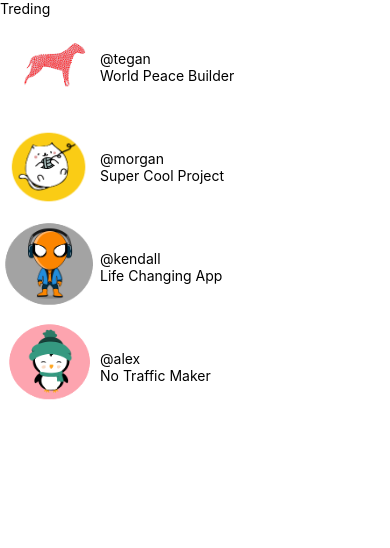
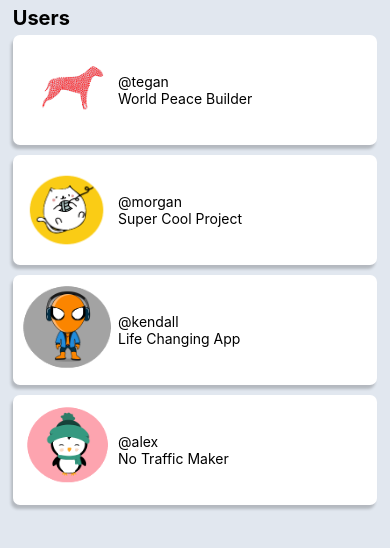
Before and after one commit to alexissengangabo07/React-Native-Navigation, a React Native app: screen / in a window 390 px wide. Shown: the top 548 px of the page. Built offline with nearby package versions, Linux system fonts and the light colour scheme.

Commit message:
Style: styling card

```diff
--- a/App.js
+++ b/App.js
@@ -1,7 +1,7 @@
 import React from 'react';
 import {
   View, Text, SafeAreaView, ScrollView, StatusBar,
-  Image, Button
+  Image, Button, TouchableOpacity, Alert
 } from 'react-native';
 import style from './style';
 
@@ -10,19 +10,19 @@ function App() {
     <SafeAreaView style={style.container}>
       <StatusBar barStyle={"light-content"} hidden={false} backgroundColor="#00BCD4"  />
       <ScrollView>
-        <View>
-        <Text>Treding</Text>
-        <View class="trending annonces">
-            <View style={style.trendingItems}>
-                <View>
+        <View style={style.mainContent}>
+        <Text style={style.textTitle}> Users</Text>
+            <TouchableOpacity style={style.trendingItems} onPress={() => Alert.alert('')}>
+            <View>
                     <Image source={require("./images/img-1-new.png")} style={style.imgSmall} />
                 </View>
                 <View>
                     <Text class="username">@tegan</Text>
                     <Text class="trending-detail">World Peace Builder</Text>
                 </View>
-            </View>
-            <View style={style.trendingItems}>
+            </TouchableOpacity>
+
+            <TouchableOpacity style={style.trendingItems} onPress={() => Alert.alert('')}>
                 <View>
                     <Image source={require("./images/img-1.png")} style={style.imgSmall} />
                 </View>
@@ -30,8 +30,8 @@ function App() {
                     <Text class="username">@morgan</Text>
                     <Text class="trending-detail">Super Cool Project</Text>
                 </View>
-            </View>
-            <View style={style.trendingItems}>
+            </TouchableOpacity>
+            <TouchableOpacity style={style.trendingItems} onPress={() => Alert.alert('')}>
                 <View>
                     <Image source={require("./images/img-3.png")} style={style.imgSmall} />
                 </View>
@@ -39,8 +39,8 @@ function App() {
                     <Text class="username">@kendall</Text>
                     <Text class="trending-detail">Life Changing App</Text>
                 </View>
-            </View>
-            <View style={style.trendingItems}>
+            </TouchableOpacity>
+            <TouchableOpacity style={style.trendingItems} onPress={() => Alert.alert('')}>
                 <View>
                     <Image source={require("./images/img-4.png")} style={style.imgSmall} />
                 </View>
@@ -48,8 +48,7 @@ function App() {
                     <Text class="username">@alex</Text>
                     <Text class="trending-detail">No Traffic Maker</Text>
                 </View>
-            </View>
-        </View>
+            </TouchableOpacity>
         </View>
       </ScrollView>
     </SafeAreaView>
--- a/style.js
+++ b/style.js
@@ -2,10 +2,12 @@ import {StyleSheet} from 'react-native';
 
 const style = StyleSheet.create({
     container: {
-      backgroundColor: 'white'
+        backgroundColor: "#e1e7ef",
+        height: '100%'
     },
-    text: {
-      color: 'white'
+    mainContent: {
+        marginLeft: 8,
+        marginRight: 8,
     },
     imgSmall: {
         height: 100,
@@ -15,7 +17,25 @@ const style = StyleSheet.create({
     trendingItems: {
         display: 'flex',
         flexDirection: 'row',
-        alignItems: 'center'
+        alignItems: 'center',
+        backgroundColor: 'white',
+        padding: 5,
+        margin: 5,
+        borderRadius: 7,
+        shadowColor: 'black',
+        shadowOffset: {width: -2, height: 4},
+        shadowOpacity: 0.2,
+        shadowRadius: 3,
+        elevation: 6
+    },
+    textTitle : {
+        fontWeight: 'bold',
+        fontSize: 20,
+        marginTop: 6
+    },
+    textSmallGray: {
+        fontSize: 10,
+        color: 'gray'
     }
   });
 
```
